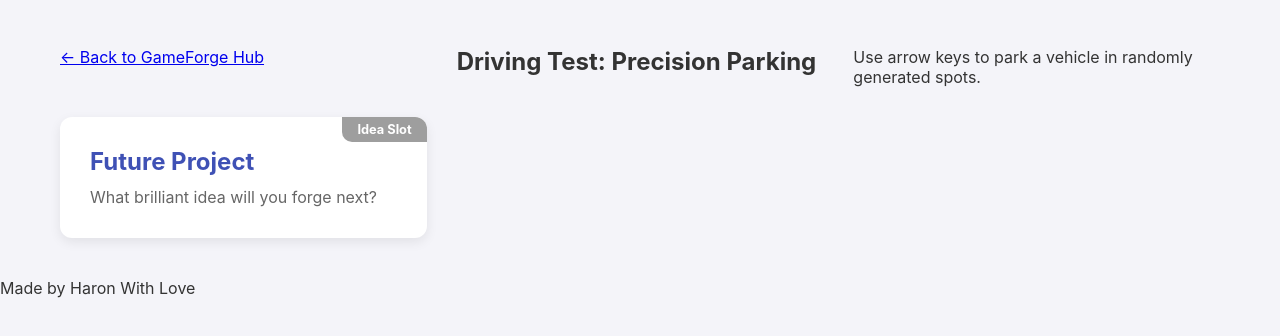
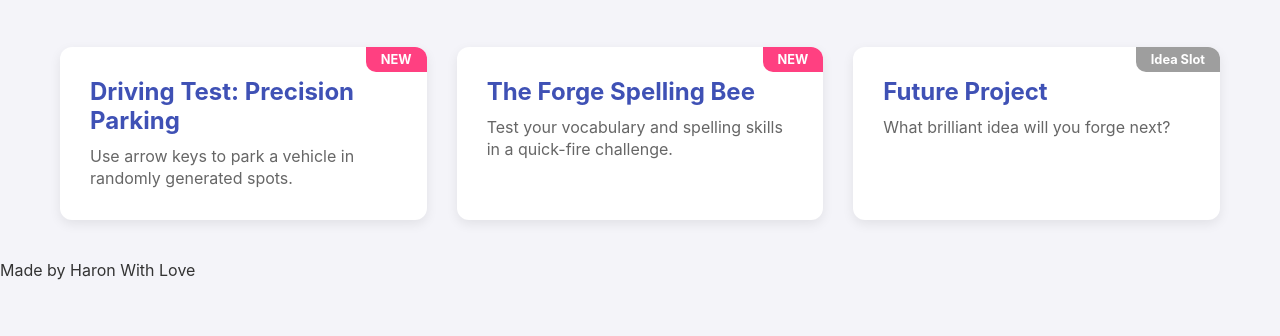
Before and after one commit to Harr20000/GameForge, a plain HTML site: page index.html in a window 1280 px wide. Shown: the part 172-508 px from the top of the page. Drawn offline with Linux system fonts and the light colour scheme.

Commit message:
Update index.html

```diff
--- a/index.html
+++ b/index.html
@@ -33,10 +33,15 @@
 
         <section class="game-gallery">
 
-<header class="game-header">
-        <a href="/GameForge/index.html" class="back-link">← Back to GameForge Hub</a>
-    </header>                <h2>Driving Test: Precision Parking</h2>
+            <a href="games/precision-parking/index.html" class="game-card">
+                <h2>Driving Test: Precision Parking</h2>
                 <p>Use arrow keys to park a vehicle in randomly generated spots.</p>
+                <div class="tag">NEW</div>
+            </a>
+
+            <a href="games/spelling-bee/index.html" class="game-card">
+                <h2>The Forge Spelling Bee</h2>
+                <p>Test your vocabulary and spelling skills in a quick-fire challenge.</p>
                 <div class="tag">NEW</div>
             </a>
 
```
